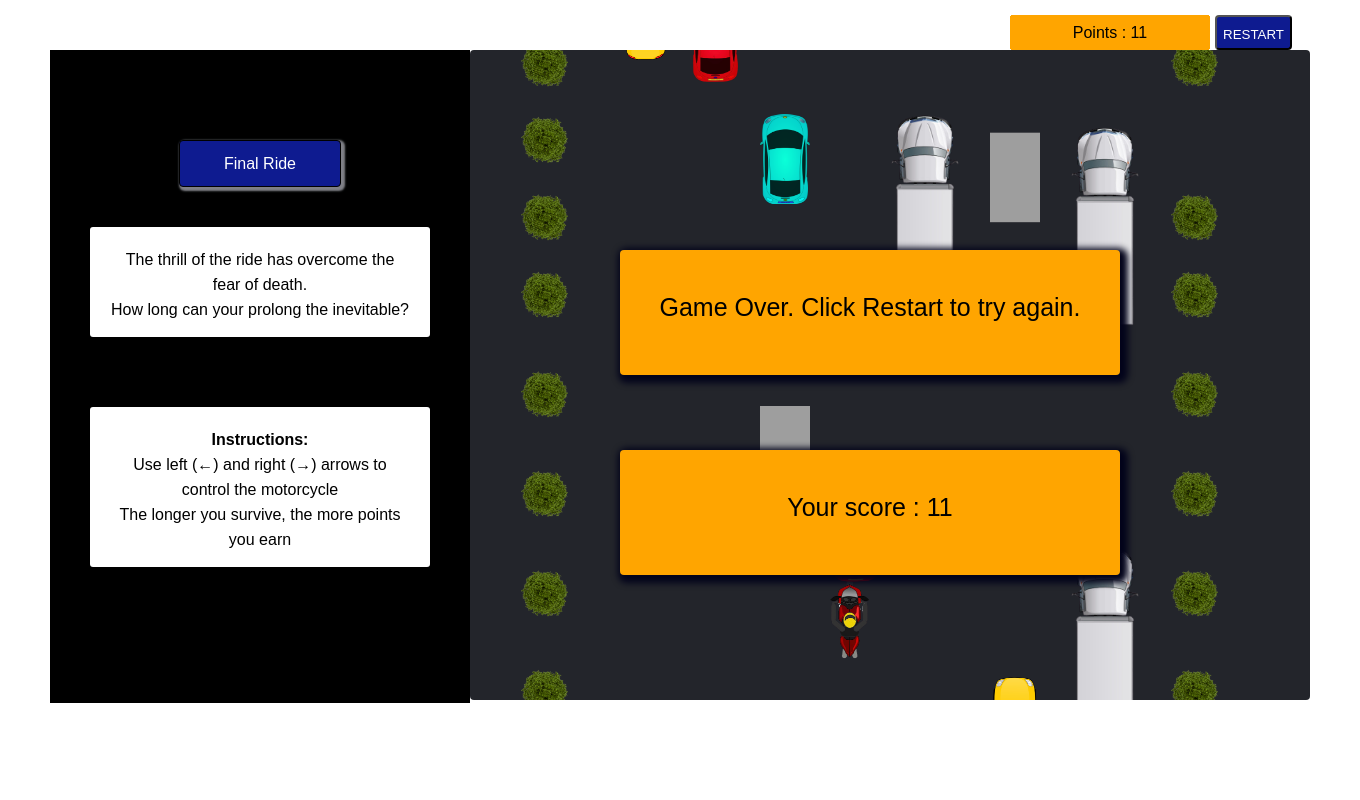
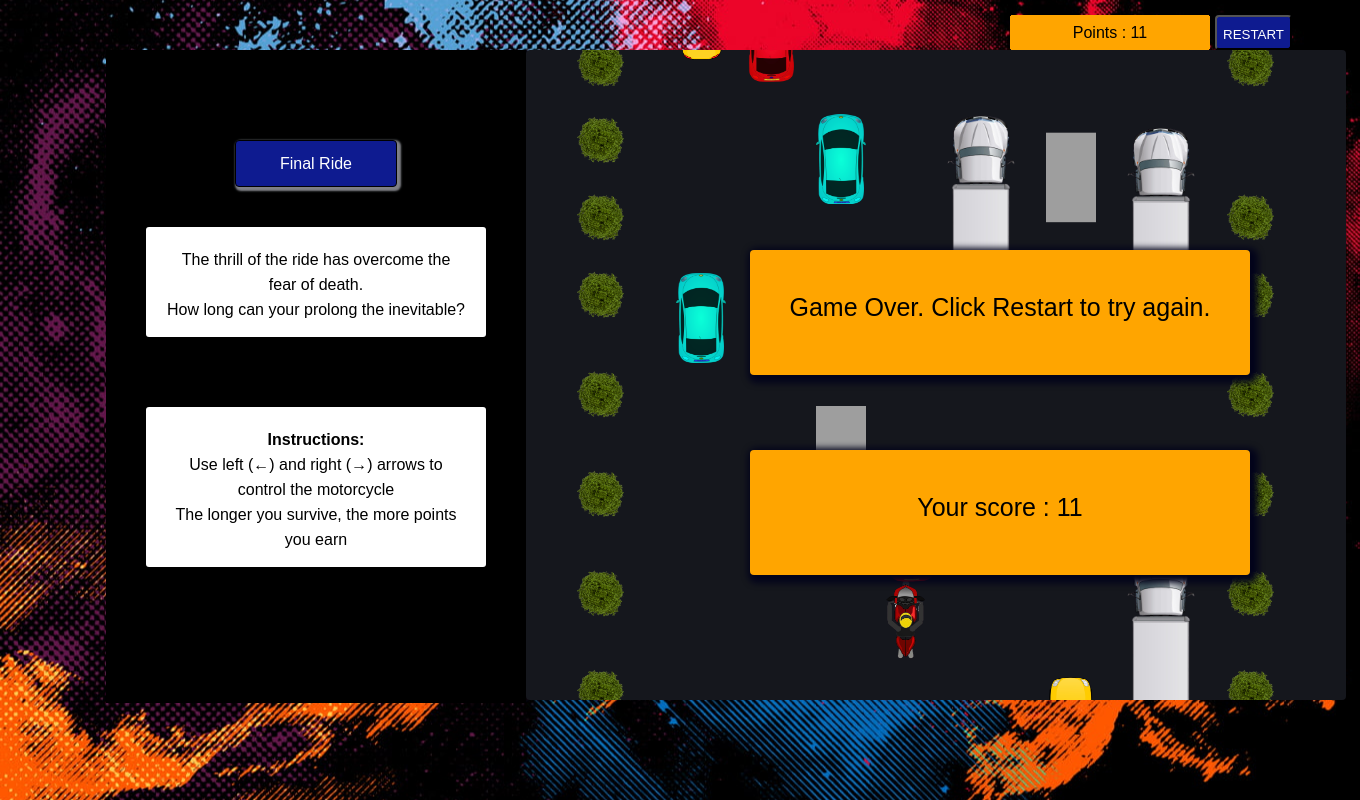
Before and after one commit to paulobocanegra/final-ride, a PHP site: page / in a window 1360 px wide. Run offline with PHP 8.4, Linux system fonts and the light colour scheme.

Commit message:
background and color alterations

```diff
--- a/finalride.js
+++ b/finalride.js
@@ -683,6 +683,7 @@ function collision() {
 }
 
 
+
 update();
 // console.log(allCars)
 // collision();
--- a/index.html
+++ b/index.html
@@ -9,10 +9,10 @@
 </head>
 <body id="game">
     <div class="screen">
-    <div class="left-container">
-        <div class="title">
-            <p>Final Ride</p>
-        </div>
+        <div class="left-container">
+            <div class="title">
+                <p>Final Ride</p>
+            </div>
         <div class="description">
             <p>The thrill of the ride has overcome the fear of death.</p>
             <p>How long can your prolong the inevitable?</p>
@@ -26,7 +26,7 @@
         </div>
     </div>
         <div class="right-container" id="game-container">
-            <canvas id="canvas" width="840px" height="650px"></canvas>
+            <canvas id="canvas" width="820px" height="650px"></canvas>
             <img class="entity" src="./imgs/player1.png" alt="" id="player" />
             <img class="entity" src="./imgs/big_truck.png" alt="" id="truck">
             <img class="entity" src="./imgs/blue_car.png" alt="" id="blue-car">
--- a/style.css
+++ b/style.css
@@ -2,8 +2,16 @@ html *{
     font-family: Arial, Helvetica, sans-serif
 }
 
+html{
+    background-image: url("./imgs/abstract.jpg");
+    background-position: center;
+    /* background-size: cover; */
+}
+
 .screen{
     padding: 50px;
+    margin-left: 7vh;
+    /* margin-right: 15vh; */
 }
 
 .screen{
@@ -40,7 +48,7 @@ html *{
     color: black;
     height: 70px;
     width: 300px;
-    margin-top: 40px;
+    margin: 40px 40px 0;
     padding: 20px;
     border-radius: 3px;
     line-height: 25px;
@@ -68,7 +76,7 @@ html *{
 } */
 
 #canvas{
-    background-color: rgba(21, 23, 29, 0.938);
+    background-color: rgba(21, 23, 29);
     border-radius: 4px;
 }
 
@@ -89,7 +97,6 @@ html *{
     color: white;
     background-color: rgb(14, 27, 144);
     border-radius: 4px;
-    /* border: 1px solid; */
     height: 35px;
     text-align: center;
     top: 15px;
@@ -112,7 +119,7 @@ html *{
     height: 80px;
     text-align: center;
     top: 250px;
-    left: 620px;
+    left: 750px;
     padding-top: 45px;
     box-shadow: 3px 3px 6px 5px rgb(3, 4, 27);
 }
@@ -128,7 +135,7 @@ html *{
     height: 80px;
     text-align: center;
     top: 450px;
-    left: 620px;
+    left: 750px;
     padding-top: 45px;
     box-shadow: 3px 3px 6px 5px rgb(3, 4, 27);
 
```
Also changed, not shown: imgs/abstract.jpg (added).
